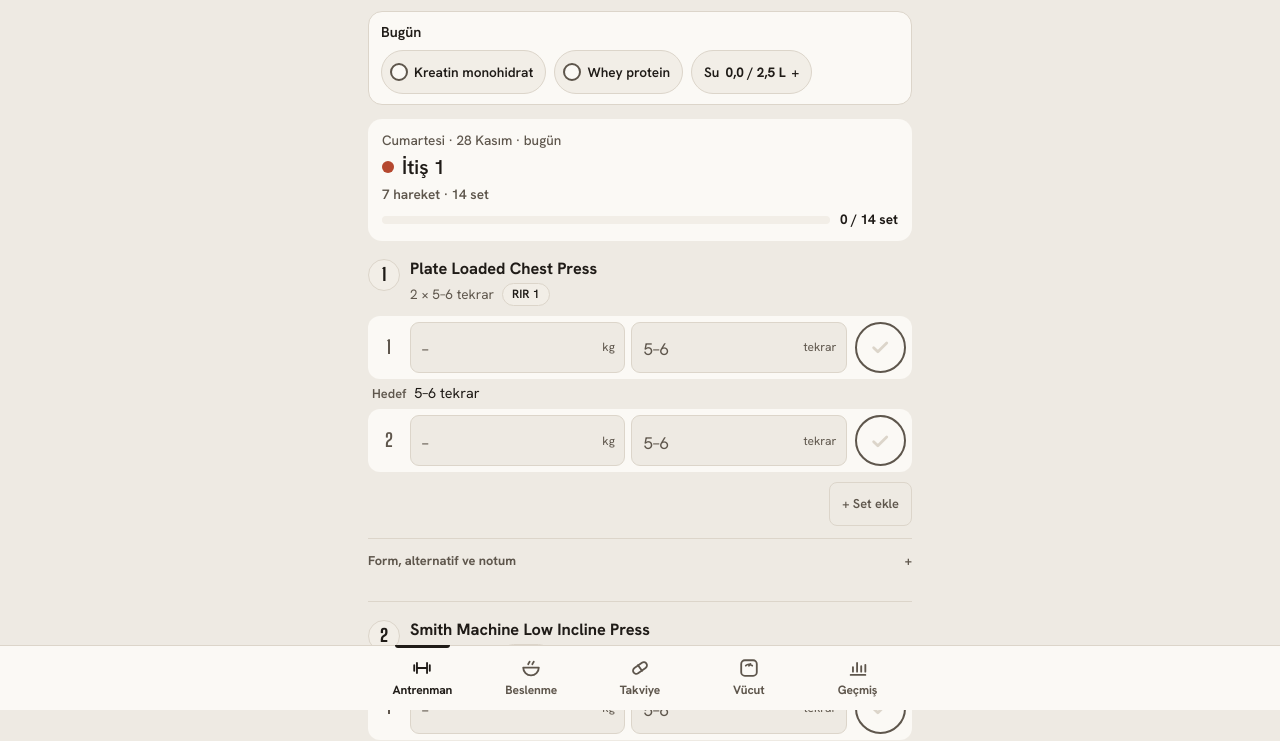
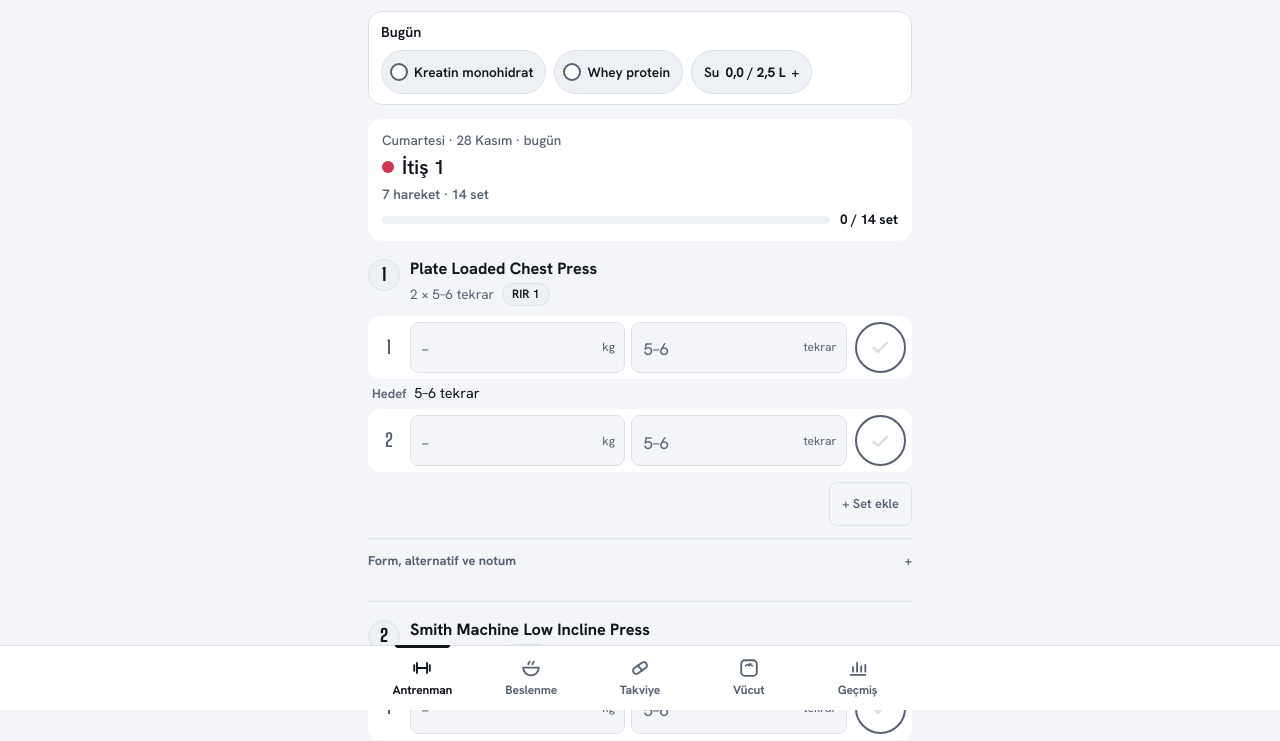
Before and after one commit to ahmet23emir-collab/antrenman-defteri, a plain HTML site: page index.html in a window 1280 px wide. Shown: the part 90-831 px from the top of the page. Drawn offline with Linux system fonts and the light colour scheme.

Commit message:
GÖREV 8b: yeni görsel dil
- Prototipin paleti tüm uygulamada: koyu temel tema, açık tema sistem ayarıyla; tek vurgu limon yeşili (bitti, ana düğmeler), su camgöbeği, rekor altın
- Tür renkleri yeni palette: itiş gül-kırmızı, çekiş mor-mavi, bacak kehribar, dinlenme gri; antrenman adı yazıyla duruyor
- Dinlenme halkası vurgu renginde, "Rekor" etiketi altın, kartlar 20 px köşe
- Tüm renk çiftleri iki temada ölçüldü: metin ≥ 4,5:1, grafik ≥ 3:1
- theme-color ve manifest koyu zemin; sw.js VERSION v8b

Co-Authored-By: Claude Opus 5.5 <noreply@anthropic.com>

```diff
--- a/index.html
+++ b/index.html
@@ -5,8 +5,8 @@
 <meta name="viewport" content="width=device-width,initial-scale=1,viewport-fit=cover">
 <title>Antrenman Defteri</title>
 <meta name="description" content="Kişisel antrenman, beslenme ve takviye takibi.">
-<meta name="theme-color" content="#EEEAE3" media="(prefers-color-scheme: light)">
-<meta name="theme-color" content="#171513" media="(prefers-color-scheme: dark)">
+<meta name="theme-color" content="#F3F5F8" media="(prefers-color-scheme: light)">
+<meta name="theme-color" content="#0C0E12" media="(prefers-color-scheme: dark)">
 <link rel="manifest" href="manifest.webmanifest">
 <link rel="icon" type="image/png" sizes="192x192" href="icons/icon-192.png">
 <link rel="apple-touch-icon" href="icons/apple-touch-icon.png">
@@ -25,57 +25,62 @@ img { max-width: 100%; }
 [hidden]:not([hidden=until-found i]) { display: none !important; }
 
 /* Layout: one phone column with a fixed bottom tab bar (Antrenman, Takviye, Vücut, Geçmiş).
-   Session types keep their colours (push terracotta, pull slate blue, legs ochre, rest warm grey) as small marks and bars only;
-   surfaces are warm neutrals and text stays ink. Green means "done" everywhere. */
+   Dark first. One accent (lime) means "done" and the primary action; water is cyan, records are gold.
+   Session types (push rose, pull violet-blue, legs amber, rest grey) appear as small marks and bars, always next to the session name. */
 :root {
   --font-display: 'Big Shoulders Display', 'Arial Narrow', Impact, sans-serif;
   --font-body: 'Hanken Grotesk', system-ui, -apple-system, 'Segoe UI', sans-serif;
-  --bg: #EEEAE3;
-  --surface: #FBF9F5;
-  --surface-2: #F2EEE7;
-  --ink: #1F1B17;
-  --ink-2: #5E564C;
-  --line: #DCD5CA;
-  --push: #B5482F;  --on-push: #FFFFFF;
-  --pull: #3D5F8C;  --on-pull: #FFFFFF;
-  --leg: #9C6A00;   --on-leg: #FFFFFF;
-  --rest: #6F675D;  --on-rest: #FFFFFF;
-  --done: #2E7A4E;  --on-done: #FFFFFF;  --done-soft: #E2ECDF;
-  --warn: #A24E1E;  --warn-soft: #F5E5D7;
-  --bad: #B0261C;   --on-bad: #FFFFFF;   --bad-soft: #F8E2DD;
-  --scrim: rgba(31,27,23,.45);
-  --bar: #2A251F;   --on-bar: #F2EEE7;
-  --shadow: 0 1px 0 rgba(31,27,23,.04), 0 8px 20px -12px rgba(31,27,23,.25);
-}
-@media (prefers-color-scheme: dark) {
-  :root:not([data-theme="light"]) {
-    --bg: #171513; --surface: #211E1B; --surface-2: #2C2824; --ink: #EEE9E2; --ink-2: #A99F93; --line: #3B352F;
-    --push: #E07D62; --on-push: #1E0E09;
-    --pull: #86A8D6; --on-pull: #0D1724;
-    --leg: #D6A341;  --on-leg: #1C1405;
-    --rest: #9B9288; --on-rest: #171513;
-    --done: #62B886; --on-done: #0F2016; --done-soft: #1F3326;
-    --warn: #E6966B; --warn-soft: #3A291E;
-    --bad: #FF7B6E;  --on-bad: #2A0D0A;  --bad-soft: #3E201C;
-    --scrim: rgba(0,0,0,.6);
-    --bar: #EEE9E2;  --on-bar: #171513;
-    --shadow: 0 0 0 1px rgba(255,255,255,.02);
-    color-scheme: dark;
-  }
-}
-:root[data-theme="dark"] {
-  --bg: #171513; --surface: #211E1B; --surface-2: #2C2824; --ink: #EEE9E2; --ink-2: #A99F93; --line: #3B352F;
-  --push: #E07D62; --on-push: #1E0E09;
-  --pull: #86A8D6; --on-pull: #0D1724;
-  --leg: #D6A341;  --on-leg: #1C1405;
-  --rest: #9B9288; --on-rest: #171513;
-  --done: #62B886; --on-done: #0F2016; --done-soft: #1F3326;
-  --warn: #E6966B; --warn-soft: #3A291E;
-  --bad: #FF7B6E;  --on-bad: #2A0D0A;  --bad-soft: #3E201C;
+  --bg: #0C0E12; --surface: #151922; --surface-2: #1D2230; --ink: #F3F6FA; --ink-2: #9BA6B5; --line: #2A3140;
+  --accent: #C8F55A; --on-accent: #10140A;
+  --push: #FF6B81; --on-push: #1F0A0E;
+  --pull: #8C9CFF; --on-pull: #0B0F2A;
+  --leg: #FFB547;  --on-leg: #1F1404;
+  --rest: #8E98A9; --on-rest: #0C0E12;
+  --done: #C8F55A; --on-done: #10140A; --done-soft: #2A3424;
+  --warn: #FF9A5C; --warn-soft: #3A2618;
+  --bad: #FF6B6B;  --on-bad: #2A0D0A;  --bad-soft: #3D1B1E;
+  --water: #3CC8F5; --water-deep: #1479C9; --on-water: #04121A;
+  --gold: #FFD25E; --on-gold: #1E1505;
   --scrim: rgba(0,0,0,.6);
-  --bar: #EEE9E2;  --on-bar: #171513;
+  --bar: #262D3D;  --on-bar: #F3F6FA; --bar-accent: #C8F55A;
   --shadow: 0 0 0 1px rgba(255,255,255,.02);
   color-scheme: dark;
+}
+@media (prefers-color-scheme: light) {
+  :root:not([data-theme="dark"]) {
+    --bg: #F3F5F8; --surface: #FFFFFF; --surface-2: #EDF0F5; --ink: #10141B; --ink-2: #566172; --line: #DCE1E9;
+    --accent: #4E7D00; --on-accent: #FFFFFF;
+    --push: #D2344F; --on-push: #FFFFFF;
+    --pull: #5B4BD1; --on-pull: #FFFFFF;
+    --leg: #A86300;  --on-leg: #FFFFFF;
+    --rest: #677184; --on-rest: #FFFFFF;
+    --done: #4E7D00; --on-done: #FFFFFF; --done-soft: #E7F1D6;
+    --warn: #B33A0A; --warn-soft: #FDEBDD;
+    --bad: #C81E3A;  --on-bad: #FFFFFF;  --bad-soft: #FCE4E8;
+    --water: #0874B0; --water-deep: #065A92; --on-water: #FFFFFF;
+    --gold: #8F6A00; --on-gold: #FFFFFF;
+    --scrim: rgba(16,20,27,.45);
+    --bar: #10141B;  --on-bar: #F3F5F8; --bar-accent: #C8F55A;
+    --shadow: 0 1px 0 rgba(16,20,27,.04), 0 8px 20px -12px rgba(16,20,27,.25);
+    color-scheme: light;
+  }
+}
+:root[data-theme="light"] {
+  --bg: #F3F5F8; --surface: #FFFFFF; --surface-2: #EDF0F5; --ink: #10141B; --ink-2: #566172; --line: #DCE1E9;
+  --accent: #4E7D00; --on-accent: #FFFFFF;
+  --push: #D2344F; --on-push: #FFFFFF;
+  --pull: #5B4BD1; --on-pull: #FFFFFF;
+  --leg: #A86300;  --on-leg: #FFFFFF;
+  --rest: #677184; --on-rest: #FFFFFF;
+  --done: #4E7D00; --on-done: #FFFFFF; --done-soft: #E7F1D6;
+  --warn: #B33A0A; --warn-soft: #FDEBDD;
+  --bad: #C81E3A;  --on-bad: #FFFFFF;  --bad-soft: #FCE4E8;
+  --water: #0874B0; --water-deep: #065A92; --on-water: #FFFFFF;
+  --gold: #8F6A00; --on-gold: #FFFFFF;
+  --scrim: rgba(16,20,27,.45);
+  --bar: #10141B;  --on-bar: #F3F5F8; --bar-accent: #C8F55A;
+  --shadow: 0 1px 0 rgba(16,20,27,.04), 0 8px 20px -12px rgba(16,20,27,.25);
+  color-scheme: light;
 }
 
 * { box-sizing: border-box; }
@@ -171,7 +176,7 @@ button:focus-visible, summary:focus-visible, select:focus-visible { outline: 2px
 .set .fld input { height: 3.2rem; font-size: 1.45rem; background: var(--bg); }
 .set .fld input::placeholder { font-size: 1.05rem; font-weight: 400; }
 .sn { font-family: var(--font-display); font-weight: 700; font-size: 1.15rem; color: var(--ink-2); text-align: center; }
-.pr { position: absolute; left: 4px; top: -8px; font-size: .75rem; font-weight: 700; letter-spacing: 0; background: var(--leg); color: var(--on-leg); border-radius: 99px; padding: 1px 6px; }
+.pr { position: absolute; left: 4px; top: -8px; font-size: .75rem; font-weight: 700; letter-spacing: 0; background: var(--gold); color: var(--on-gold); border-radius: 99px; padding: 1px 6px; }
 .parts { display: flex; flex-direction: column; gap: 6px; min-width: 0; }
 .part { display: grid; grid-template-columns: minmax(0, 1fr) minmax(0, 1fr); gap: 6px; }
 .plabel { grid-column: 1 / -1; font-size: .75rem; font-weight: 700; color: var(--ink-2); }
@@ -203,10 +208,10 @@ button:focus-visible, summary:focus-visible, select:focus-visible { outline: 2px
 .mini { appearance: none; cursor: pointer; border: 1px solid var(--line); background: transparent; border-radius: 8px; min-height: 2.75rem; min-width: 2.75rem; padding: 0 12px; font-size: .8rem; font-weight: 600; color: var(--ink-2); }
 
 /* buttons, cards */
-.btn { appearance: none; border: 0; border-radius: 14px; min-height: 3.25rem; padding: 0 18px; width: 100%; font-weight: 700; font-size: 1rem; background: var(--ink); color: var(--bg); cursor: pointer; }
+.btn { appearance: none; border: 0; border-radius: 16px; min-height: 3.25rem; padding: 0 18px; width: 100%; font-weight: 700; font-size: 1rem; background: var(--accent); color: var(--on-accent); cursor: pointer; box-shadow: 0 8px 22px -12px color-mix(in srgb, var(--accent) 60%, transparent); }
 .btn.ghost { background: transparent; color: var(--ink); border: 1.5px solid var(--line); }
 .btn.sm { min-height: 2.75rem; width: auto; font-size: .9rem; border-radius: 10px; }
-.card { background: var(--surface); border: 1px solid var(--line); border-radius: 14px; padding: 14px; display: grid; gap: 12px; }
+.card { background: var(--surface); border: 1px solid var(--line); border-radius: 20px; padding: 14px; display: grid; gap: 12px; }
 .card p { margin: 0; max-width: 62ch; }
 .card .lbl, .lbl { font-size: .8rem; color: var(--ink-2); }
 .card .fld { max-width: 9rem; }
@@ -294,7 +299,7 @@ details.notes[open] summary::after { content: "–"; }
 .rest-ring { position: relative; width: 56px; height: 56px; flex: none; }
 .rest-ring svg { width: 100%; height: 100%; display: block; transform: rotate(-90deg); }
 .rr-track { fill: none; stroke: currentColor; stroke-opacity: .2; stroke-width: 6; }
-.rr-arc { fill: none; stroke: currentColor; stroke-width: 6; stroke-linecap: round; stroke-dasharray: 169.65; stroke-dashoffset: 0; }
+.rr-arc { fill: none; stroke: var(--bar-accent); stroke-width: 6; stroke-linecap: round; stroke-dasharray: 169.65; stroke-dashoffset: 0; }
 .rest.end .rr-arc { opacity: 0; }
 .rest-ring.pulse { animation: beat 1s ease-in-out infinite; }
 @keyframes beat { 0%, 100% { transform: scale(1); } 18% { transform: scale(1.08); } 36% { transform: scale(1); } 52% { transform: scale(1.04); } }
@@ -451,7 +456,7 @@ button, summary, label, a, input, select, textarea, .chk { touch-action: manipul
 .pxn b { font-weight: 600; font-size: .95rem; }
 .pxn span { font-size: .8rem; color: var(--ink-2); font-variant-numeric: tabular-nums; }
 /* GÖREV 8a: water bottle (from the prototype) */
-.wb { --water: var(--pull); --water-deep: color-mix(in srgb, var(--pull) 70%, #000); --on-water: var(--on-pull); position: relative; overflow: hidden; }
+.wb { position: relative; overflow: hidden; }
 .wb-row { display: grid; grid-template-columns: 140px minmax(0, 1fr); gap: 14px; align-items: center; }
 .wb-bottle { width: 140px; height: auto; display: block; overflow: visible; }
 .wb-bottle .glass { fill: var(--surface-2); fill-opacity: .5; stroke: var(--ink-2); stroke-width: 2.5; }
@@ -494,7 +499,7 @@ button, summary, label, a, input, select, textarea, .chk { touch-action: manipul
 .medal-pop .sweep { transform: translateX(-90px) skewX(-18deg); }
 .medal-pop.play .sweep { animation: md-sweep .7s ease-out .22s forwards; }
 @keyframes md-sweep { to { transform: translateX(90px) skewX(-18deg); } }
-.medal-pop .spark { position: absolute; left: 50%; top: 58%; width: 14px; height: 14px; margin: -7px 0 0 -7px; opacity: 0; color: #F6B73C; }
+.medal-pop .spark { position: absolute; left: 50%; top: 58%; width: 14px; height: 14px; margin: -7px 0 0 -7px; opacity: 0; color: var(--gold); }
 .medal-pop .spark svg { width: 100%; height: 100%; display: block; }
 .medal-pop.play .spark { animation: md-spark .85s cubic-bezier(.2,.8,.3,1) forwards; animation-delay: var(--d); }
 @keyframes md-spark { 0% { opacity: 0; transform: translate(0,0) scale(.2) rotate(0); } 30% { opacity: 1; } 100% { opacity: 0; transform: translate(var(--x), var(--y)) scale(1) rotate(90deg); } }
@@ -1258,7 +1263,7 @@ button, summary, label, a, input, select, textarea, .chk { touch-action: manipul
     var burst = document.createElement('span');
     burst.className = 'wb-burst';
     burst.style.left = cx + 'px'; burst.style.top = cy + 'px';
-    var colors = ['var(--water)', 'var(--done)', 'var(--water-deep)', 'var(--leg)'], html = '';
+    var colors = ['var(--water)', 'var(--accent)', 'var(--water-deep)', 'var(--gold)'], html = '';
     for (var i = 0; i < 14; i++) {
       var a = (i / 14) * Math.PI * 2, d = 60 + Math.random() * 40;
       html += '<i style="--c:' + colors[i % 4] + ';--x:' + (Math.cos(a) * d).toFixed(0) + 'px;--y:' + (Math.sin(a) * d - 20).toFixed(0) + 'px;--r:' + (Math.random() * 360).toFixed(0) + 'deg"></i>';
--- a/sw.js
+++ b/sw.js
@@ -2,7 +2,7 @@
    Uygulama dosyaları önbellekte; internet yokken önbellekten açılır.
    index.html "önce ağ" ile gelir, böylece yeni sürüm internet varken hemen alınır.
    Yeni sürüm yayınlarken VERSION'ı artır. */
-var VERSION = 'v8a';
+var VERSION = 'v8b';
 var CACHE = 'antrenman-' + VERSION;
 var FONT_CACHE = 'antrenman-fonts';
 var CORE = [
```
Also changed, not shown: manifest.webmanifest, 1 other file.
